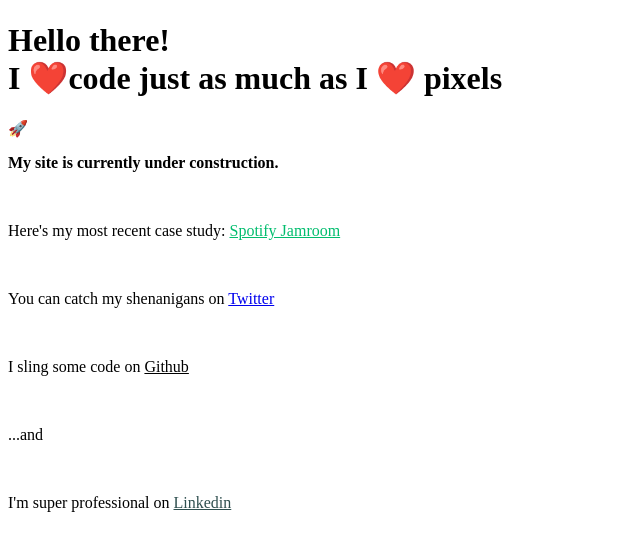
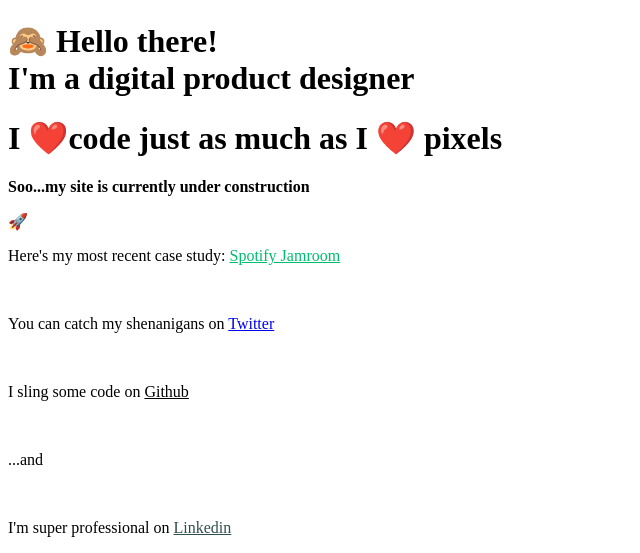
Before and after one commit to toluolubode/tolu-portfolio-v2, a Gatsby site: page / in a window 1280 px wide. Shown: the part 311-864 px from the top of the page, without its empty margins (0-640 px from the left). Before the commit the page ends 839 px from the top, so only its background shows below. Built offline with nearby package versions, Linux system fonts and the light colour scheme; Gatsby itself is replaced by a stand-in of ours.

Commit message:
added some header text

```diff
--- a/src/layouts/index.css
+++ b/src/layouts/index.css
@@ -77,6 +77,7 @@ a:hover{
 .HeroText h1{
   font-family: 'Rubik', sans-serif;
   margin-top: 0;
+  margin-bottom: 0;
   /* animation: HeroAnimation 3s 0.5s forwards cubic-bezier(.57,.21,.69,1.25); */
   /* opacity: 0; */
   word-wrap: break-word;
--- a/src/pages/index.js
+++ b/src/pages/index.js
@@ -9,8 +9,9 @@ const IndexPage = () => (
           <iframe width="300" height="300" src="https://lottiefiles.com/iframe/43-emoji-wink" frameBorder="0" allowFullScreen scrolling='no'></iframe>
         </div>
         <div className="HeroWords">
-          <h1>Hello there! <br></br>I <span>❤️</span>code just as much as I ❤️ pixels</h1>
-          <span id="pointer">🚀</span><p style={{fontWeight:"bold"}}>My site is currently under construction.</p>
+          <h1>🙈 Hello there! <br></br>I'm a digital product designer</h1>
+          <h1>I <span>❤️</span>code just as much as I ❤️ pixels</h1>
+          <p style={{fontWeight:"bold"}}>Soo...my site is currently under construction </p><span id="pointer">🚀</span>
           <br></br>
           <p>Here's my most recent case study: <a style={{color:"#00bd6e"}} target="_blank" href="https://uxplanet.org/designing-spotify-jamroom-f9f4ec9fd1a3">Spotify Jamroom</a></p>
           <br></br>
```
